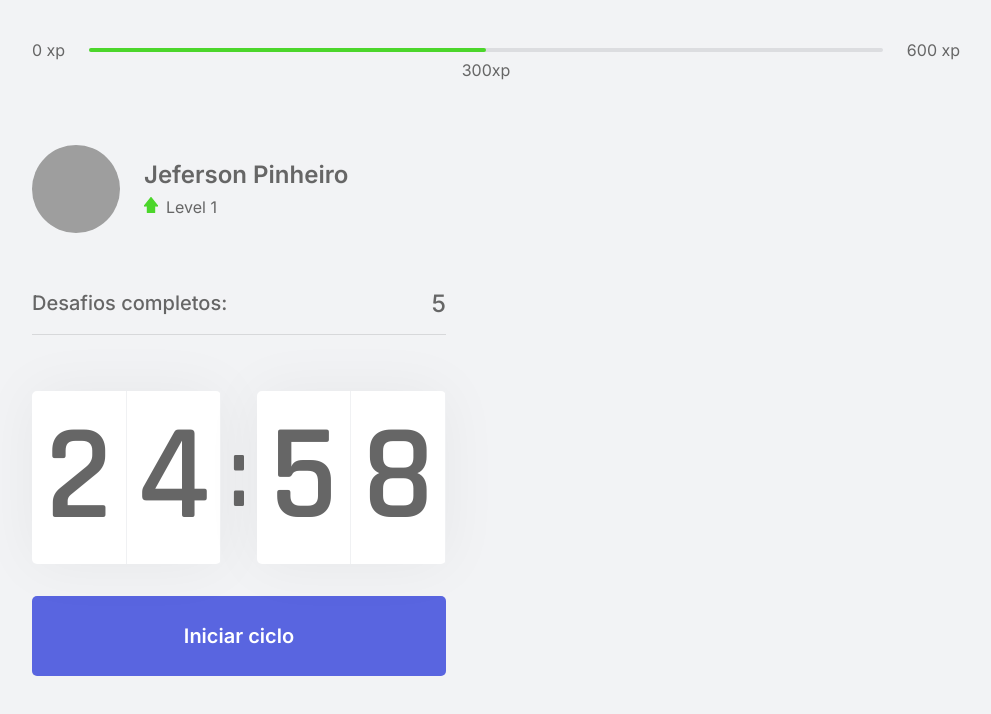
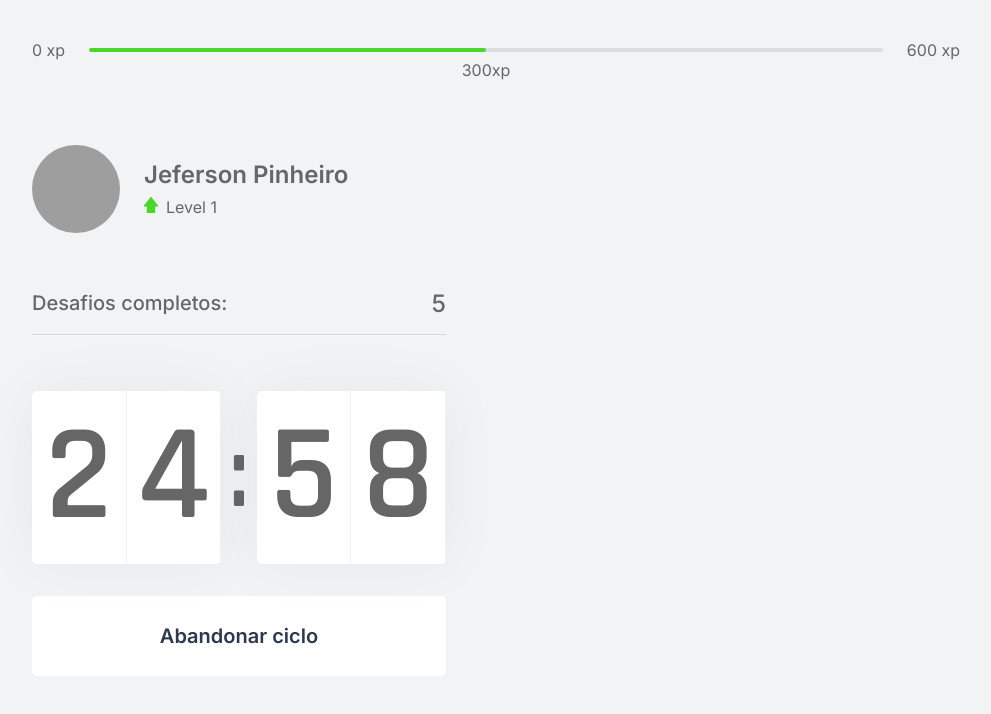
Before and after one commit to ojeffpinheiro01/move-it, a Next.js app: page / in a window 1280 px wide. Both pictures are taken after a click on the button "Iniciar ciclo". Shown: the top 714 px of the page, without its empty margins (144-1135 px from the left). Built offline with nearby package versions, Linux system fonts and the light colour scheme; grey boxes are pictures that could not be loaded.

Commit message:
reset do contdown

```diff
--- a/src/components/Countdown.tsx
+++ b/src/components/Countdown.tsx
@@ -1,8 +1,11 @@
 import { useEffect, useState } from "react"
-import styles from "../styles/components/Countdown.module.css"
+import styles from "../styles/components/Countdown.module.css";
+
+let countdownTimeout: NodeJS.Timeout;
+
 export function Countdown() {
     const [time, setTime] = useState(25 * 60);
-    const [active, setActive] = useState(false);
+    const [isActive, setIsActive] = useState(false);
 
 
     const minutes = Math.floor(time / 60);
@@ -12,16 +15,21 @@
     const [secondLeft, secondRight] = String(seconds).padStart(2, '0').split('');
 
     function startCountdown() {
-        setActive(true);
+        setIsActive(true);
+    }
+    function resetCountdown() {
+        clearTimeout(countdownTimeout)
+        setIsActive(false);
+        setTime(25 * 60)
     }
 
     useEffect(() => {
-        if (active && time > 0) {
-          setTimeout(() => {
-            setTime(time - 1);
-          }, 1000);
+        if (isActive && time > 0) {
+            countdownTimeout = setTimeout(() => {
+                setTime(time - 1);
+            }, 1000);
         }
-      }, [active, time]);
+    }, [isActive, time]);
 
     return (
         <div>
@@ -36,11 +44,19 @@
                     <span>{secondRight}</span>
                 </div>
             </div>
-            <button type='button'
+            { isActive ? (
+                <button type='button'
+                    className={`${styles.countdownButton} ${styles.countdownButtonActive}`}
+                    onClick={resetCountdown}>
+                    Abandonar ciclo
+                </button>
+            ) : <button type='button'
                 className={styles.countdownButton}
                 onClick={startCountdown}>
-                Iniciar ciclo
-            </button>
+                    Iniciar ciclo
+            </button>}
+
+
         </div>
     )
 }
--- a/src/styles/components/Countdown.module.css
+++ b/src/styles/components/Countdown.module.css
@@ -61,3 +61,11 @@
 .countdownButton:hover {
   background: var(--blue-secondary);
 }
+.countdownButtonActive {
+  background: var(--background-secondary);
+  color: var(--titles);
+}
+.countdownButtonActive:hover {
+  background: var(--red);
+  color: var(--background-secondary);
+}
```
